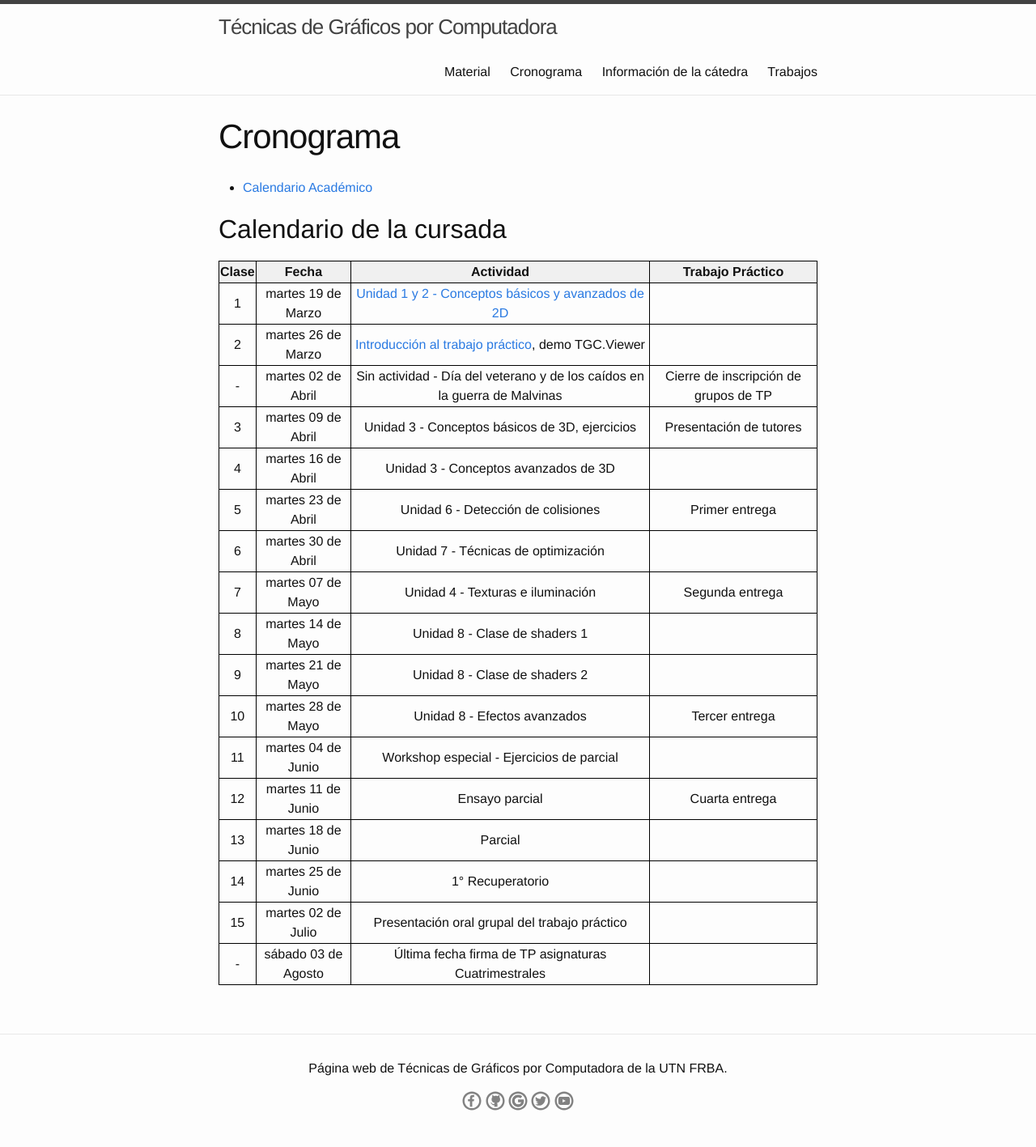
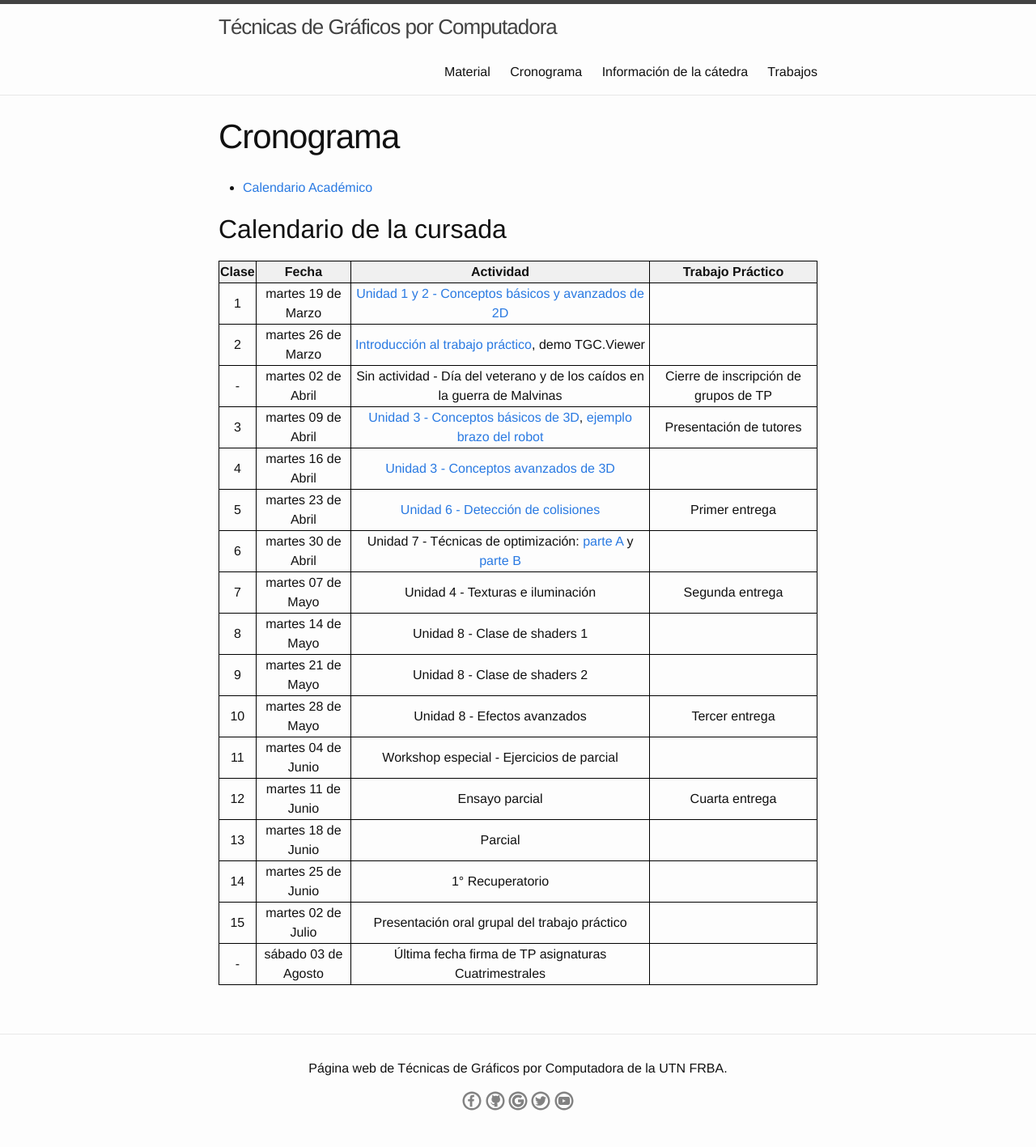
Before and after one commit to tgc-utn/tgc-utn.github.io, a Jekyll site: the page built from cronograma/index.md, in a window 1280 px wide. Shown: the whole page at 81% size. Built offline with Jekyll 4.4.1, drawn with Linux system fonts in a browser that asks for light colours.

Commit message:
Update index.md

```diff
--- a/cronograma/index.md
+++ b/cronograma/index.md
@@ -37,10 +37,10 @@ td{
 |  1    | martes 19 de Marzo | [Unidad 1 y 2 - Conceptos básicos y avanzados de 2D](https://drive.google.com/open?id=1Gg-9FIvyJj89LqkyMQ-j5S2xKaXPCduYBDJgL3ZD690) ||
 |  2    | martes 26 de Marzo | [Introducción al trabajo práctico](https://drive.google.com/open?id=1wQJ1VzWIz-vu1-mo-YxEZyTvgzctENN1xLzLhQmBUxU), demo TGC.Viewer ||
 |  -    | martes 02 de Abril | Sin actividad - Día del veterano y de los caídos en la guerra de Malvinas | Cierre de inscripción de grupos de TP|
-|  3    | martes 09 de Abril | Unidad 3 - Conceptos básicos de 3D, ejercicios | Presentación de tutores |
-|  4    | martes 16 de Abril | Unidad 3 - Conceptos avanzados de 3D ||
-|  5    | martes 23 de Abril | Unidad 6 - Detección de colisiones | Primer entrega |
-|  6    | martes 30 de Abril | Unidad 7 - Técnicas de optimización ||
+|  3    | martes 09 de Abril | [Unidad 3 - Conceptos básicos de 3D](https://drive.google.com/open?id=1UylTFa6iLr6k1OwZB39a1PL_VKt4lsr04DqZEXAr_yk), [ejemplo brazo del robot](https://drive.google.com/open?id=1lyiWwoAODNqE7n4EGtEFSBm5j2AX_nmvg3MGaR-QoU4) | Presentación de tutores |
+|  4    | martes 16 de Abril | [Unidad 3 - Conceptos avanzados de 3D](https://drive.google.com/open?id=1rwLp4oJ2VIulOIkZRuq94G1k_ItOmwX5CHHo6G9U01E) ||
+|  5    | martes 23 de Abril | [Unidad 6 - Detección de colisiones](https://drive.google.com/open?id=1t2SnnMUZaa1AEQ5Hbrp319otKu8lhjE5xv7vm5jPO4c) | Primer entrega |
+|  6    | martes 30 de Abril | Unidad 7 - Técnicas de optimización: [parte A](https://drive.google.com/open?id=1NT1_OmrTXOJO3zs2mj6OzIjYF2WWBsDTuK_sf-NG_x0) y [parte B](https://drive.google.com/open?id=1k9UKYspDOtjtPYCS3XDeX-SXX7lgXtH9nJrTSqbWqJM) ||
 |  7    | martes 07 de Mayo | Unidad 4 - Texturas e iluminación | Segunda entrega |
 |  8    | martes 14 de Mayo | Unidad 8 - Clase de shaders 1 ||
 |  9    | martes 21 de Mayo | Unidad 8 - Clase de shaders 2 ||
```
